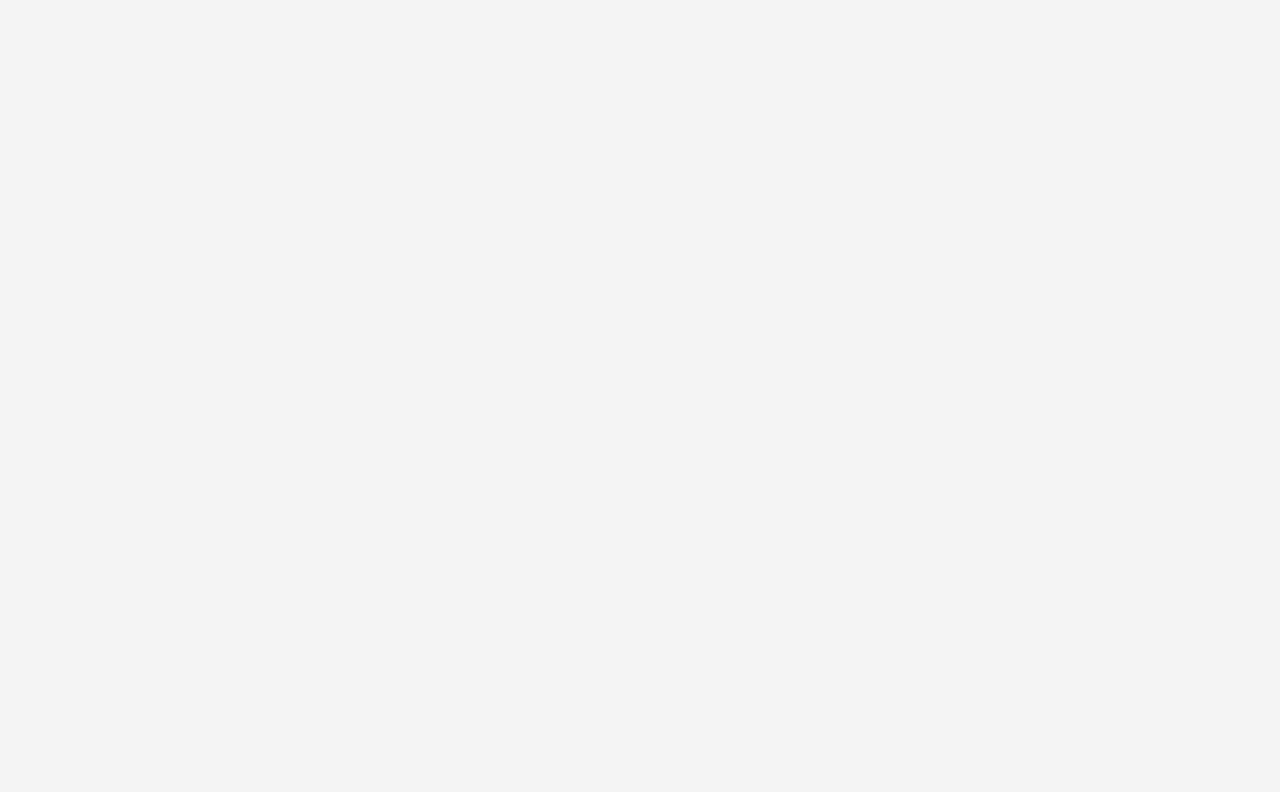
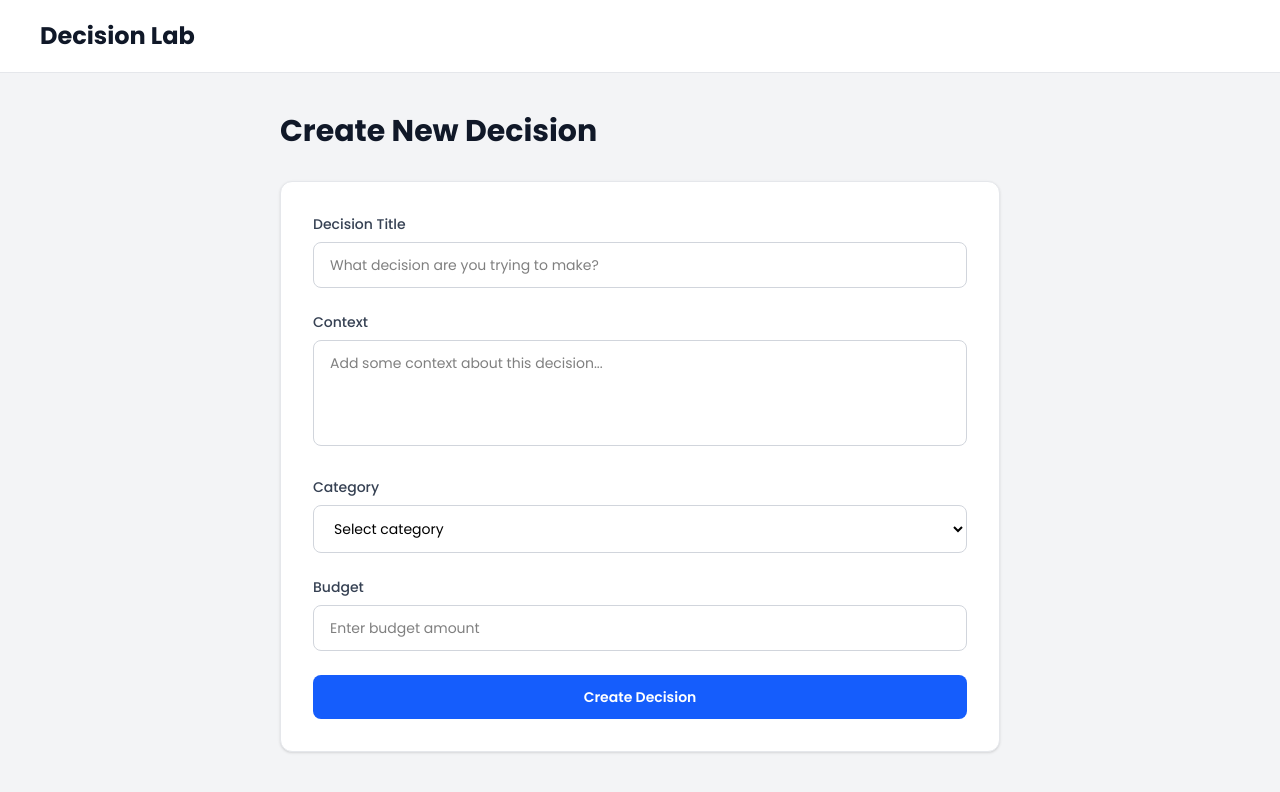
Before and after one commit to sameerakmal/DecisionLab, a React (Vite) app: page /decisions/new in a window 1280 px wide. Shown: the top 792 px of the page. Built offline with nearby package versions, Linux system fonts and the light colour scheme.

Commit message:
Created create Decision page

```diff
--- a/src/pages/CreateDecision.tsx
+++ b/src/pages/CreateDecision.tsx
@@ -1,10 +1,133 @@
+import { useState } from "react";
+import type { Decision } from "../types/decision";
+const CreateDecision = () => {
+  const [title, setTitle] = useState("");
+  const [context, setContext] = useState("");
+  const [category, setCategory] = useState("");
+  const [budget, setBudget] = useState("");
 
-const CreateDecision = () => {
+  const handleSubmit = (event: React.SyntheticEvent<HTMLFormElement>) => {
+
+    event.preventDefault();
+
+    const now = new Date().toISOString();
+
+    const newDecision : Decision = {
+      id : crypto.randomUUID(),
+      title,
+      context,
+      category,
+      budget : Number(budget),
+      status: "Researching",
+      createdAt : now,
+      updatedAt : now,
+      options : []
+    };
+
+    console.log(newDecision);
+  };
+
   return (
     <div className="min-h-screen bg-gray-100">
-        <h1 className="text"></h1>
+      <header className="border-b border-gray-200 bg-white px-10 py-5">
+        <h1 className="text-2xl font-bold text-gray-900">Decision Lab</h1>
+      </header>
+
+      <main className="mx-auto max-w-3xl px-6 py-10">
+        <h2 className="mb-8 text-3xl font-bold text-gray-900">
+          Create New Decision
+        </h2>
+
+        <form
+          onSubmit={handleSubmit}
+          className="space-y-6 rounded-xl border border-gray-200 bg-white p-8 shadow-sm">
+          <div>
+            <label
+              htmlFor="title"
+              className="mb-2 block text-sm font-medium text-gray-700"
+            >
+              Decision Title
+            </label>
+
+            <input
+              id="title"
+              type="text"
+              placeholder="What decision are you trying to make?"
+              className="w-full rounded-lg border border-gray-300 px-4 py-3 text-sm outline-none focus:border-blue-500 focus:ring-2 focus:ring-blue-100"
+              value={title}
+              onChange={(e) => setTitle(e.target.value)}
+            />
+          </div>
+
+          <div>
+            <label
+              htmlFor="context"
+              className="mb-2 block text-sm font-medium text-gray-700"
+            >
+              Context
+            </label>
+
+            <textarea
+              id="context"
+              rows={4}
+              value={context}
+              onChange={(e) => setContext(e.target.value)}
+              placeholder="Add some context about this decision..."
+              className="w-full resize-none rounded-lg border border-gray-300 px-4 py-3 text-sm outline-none focus:border-blue-500 focus:ring-2 focus:ring-blue-100"
+            />
+          </div>
+
+          <div>
+            <label
+              htmlFor="category"
+              className="mb-2 block text-sm font-medium text-gray-700"
+            >
+              Category
+            </label>
+
+            <select
+              id="category"
+              value={category}
+              onChange={(e) => setCategory(e.target.value)}
+              className="w-full rounded-lg border border-gray-300 bg-white px-4 py-3 text-sm outline-none focus:border-blue-500 focus:ring-2 focus:ring-blue-100"
+            >
+              <option value="">Select category</option>
+              <option value="Technology">Technology</option>
+              <option value="Finance">Finance</option>
+              <option value="Career">Career</option>
+              <option value="Personal">Personal</option>
+              <option value="Other">Other</option>
+            </select>
+          </div>
+
+          <div>
+            <label
+              htmlFor="budget"
+              className="mb-2 block text-sm font-medium text-gray-700"
+            >
+              Budget
+            </label>
+
+            <input
+              id="budget"
+              type="number2"
+              value={budget}
+              onChange={(e) => setBudget(e.target.value)}
+              placeholder="Enter budget amount"
+              className="w-full rounded-lg border border-gray-300 px-4 py-3 text-sm outline-none focus:border-blue-500 focus:ring-2 focus:ring-blue-100"
+            />
+          </div>
+
+          <button
+            type="submit"
+            className="w-full rounded-lg bg-blue-600 px-4 py-3 text-sm font-semibold text-white hover:bg-blue-700"
+          >
+            Create Decision
+          </button>
+        </form>
+      </main>
     </div>
-  )
-}
+  );
+};
 
-export default CreateDecision
+export default CreateDecision;
```
Also changed, not shown: src/utils/storage.ts (added).
